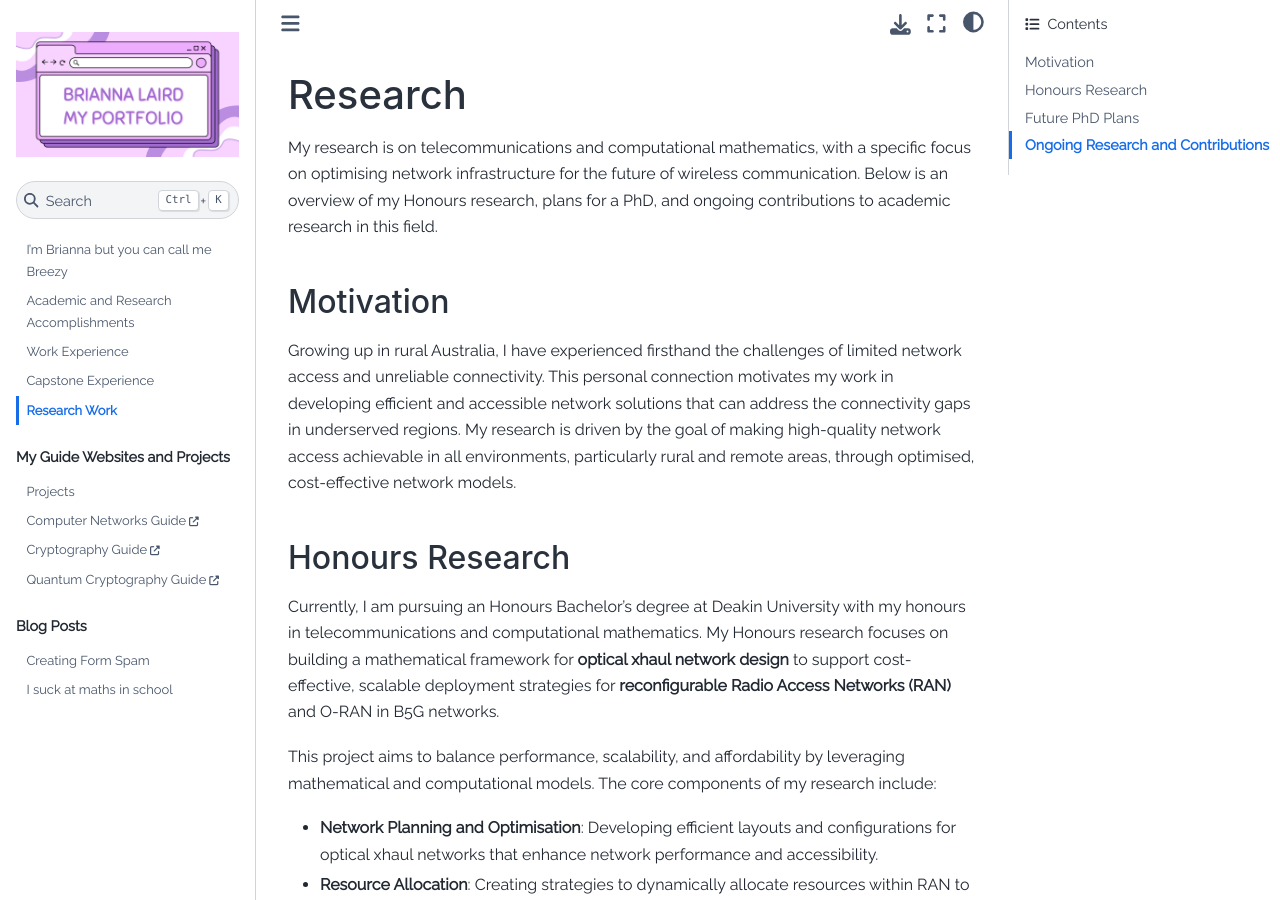
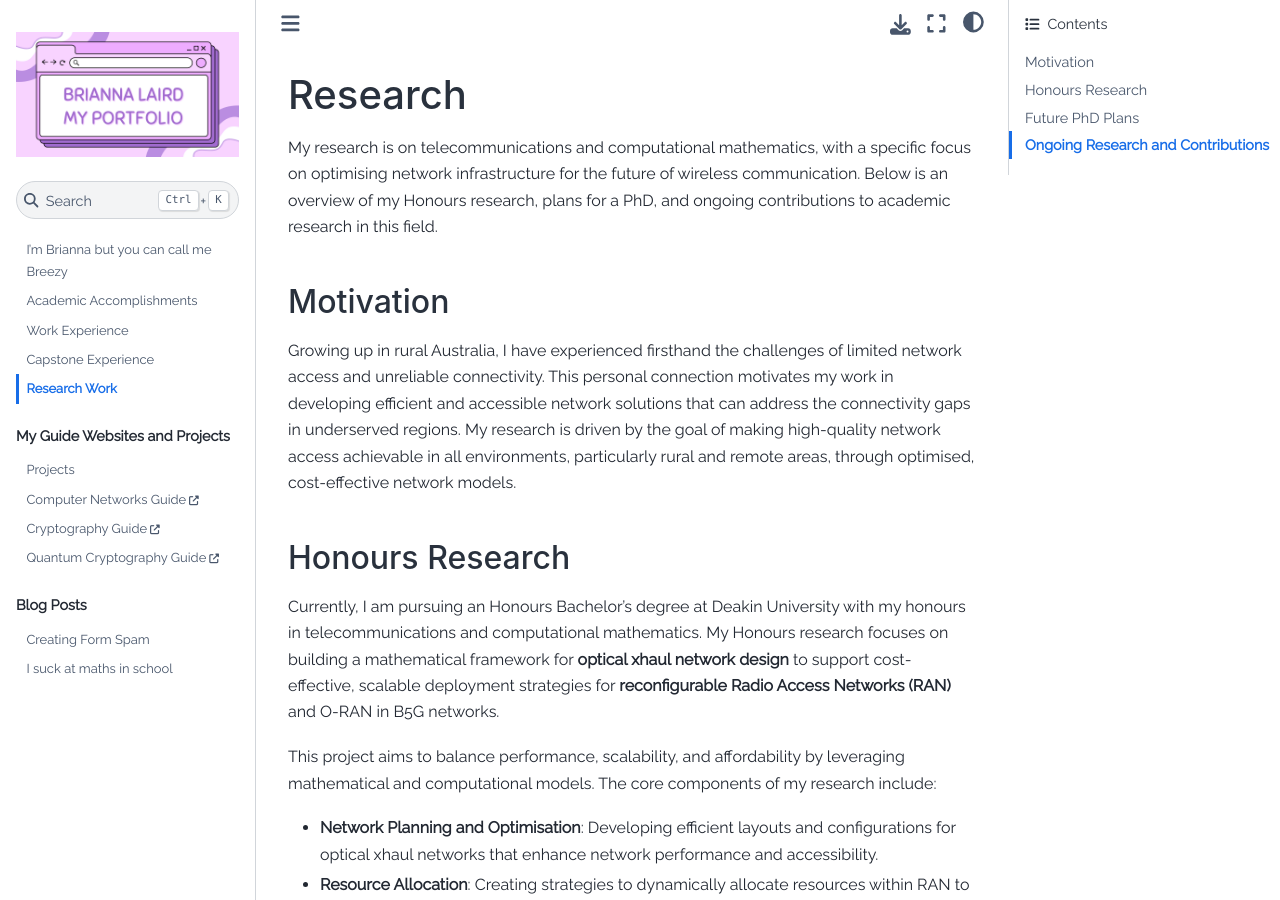
Before and after one commit to breezy-codes/breezy-codes.github.io, a Jupyter Book: the page built from content/about-me/research.md, in a window 1280 px wide and 900 px high. Built offline with Jupyter Book 1.0.4 settings and Sphinx 7.4.7 and the Sphinx Book theme 1.1.4, drawn with Linux system fonts in a browser that asks for light colours.

Commit message:
site updates

```diff
--- a/content/about-me/accomplishments.md
+++ b/content/about-me/accomplishments.md
@@ -1,4 +1,4 @@
-# Academic and Research Accomplishments
+# Academic Accomplishments
 
 ## Highlights
 
--- a/content/about-me/research.md
+++ b/content/about-me/research.md
@@ -8,7 +8,7 @@ Growing up in rural Australia, I have experienced firsthand the challenges of li
 
 ## Honours Research
 
-Currently, I am pursuing an Honours Bachelor’s degree at Deakin University with my honours in telecommunications and computational mathematics. My Honours research focuses on building a mathematical framework for **optical xhaul network design** to support cost-effective, scalable deployment strategies for **reconfigurable Radio Access Networks (RAN)** and O-RAN in B5G networks.
+Currently, I am pursuing an Honours Bachelor's degree at Deakin University with my honours in telecommunications and computational mathematics. My Honours research focuses on building a mathematical framework for **optical xhaul network design** to support cost-effective, scalable deployment strategies for **reconfigurable Radio Access Networks (RAN)** and O-RAN in B5G networks.
 
 This project aims to balance performance, scalability, and affordability by leveraging mathematical and computational models. The core components of my research include:
 
```
